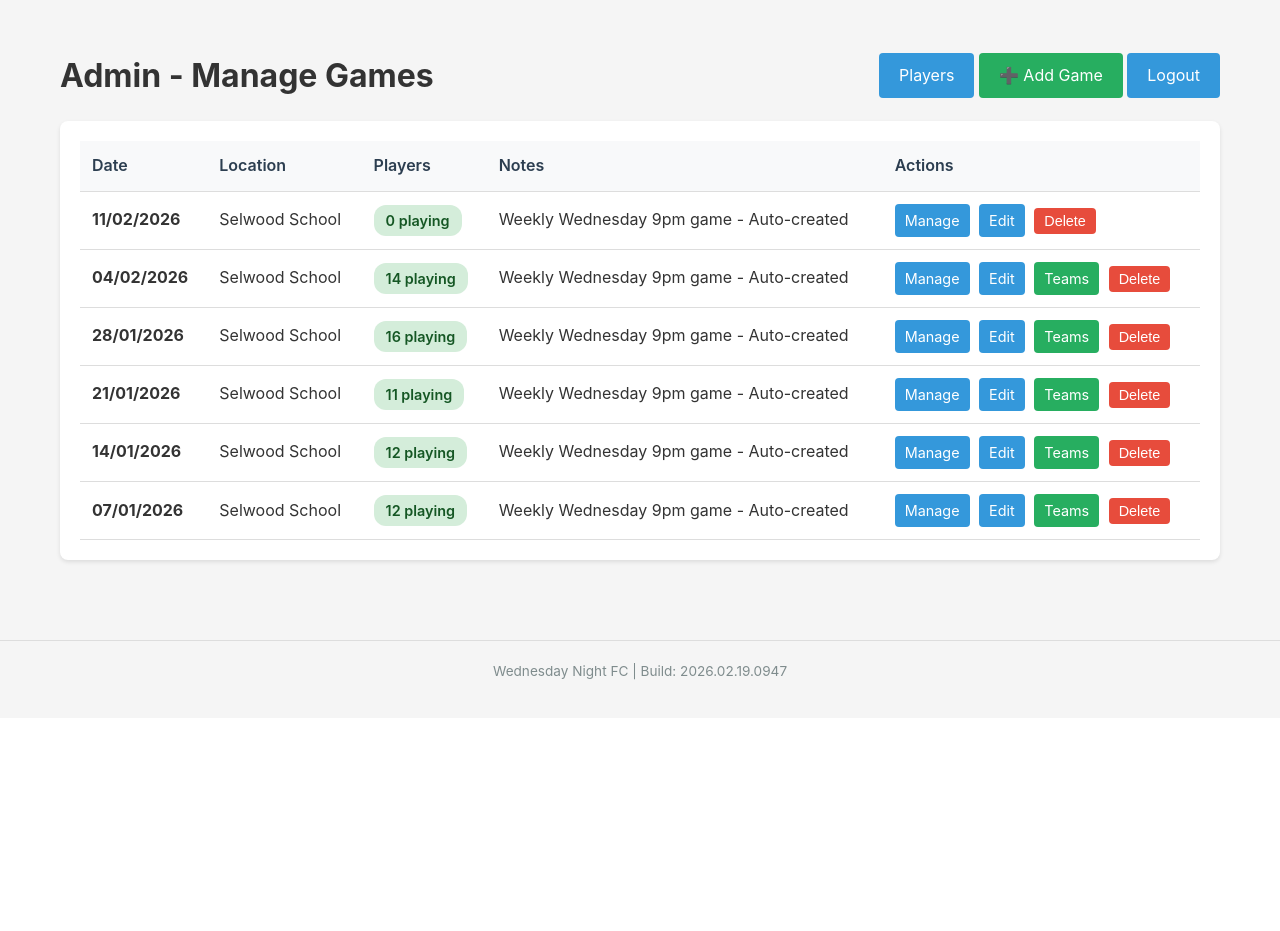
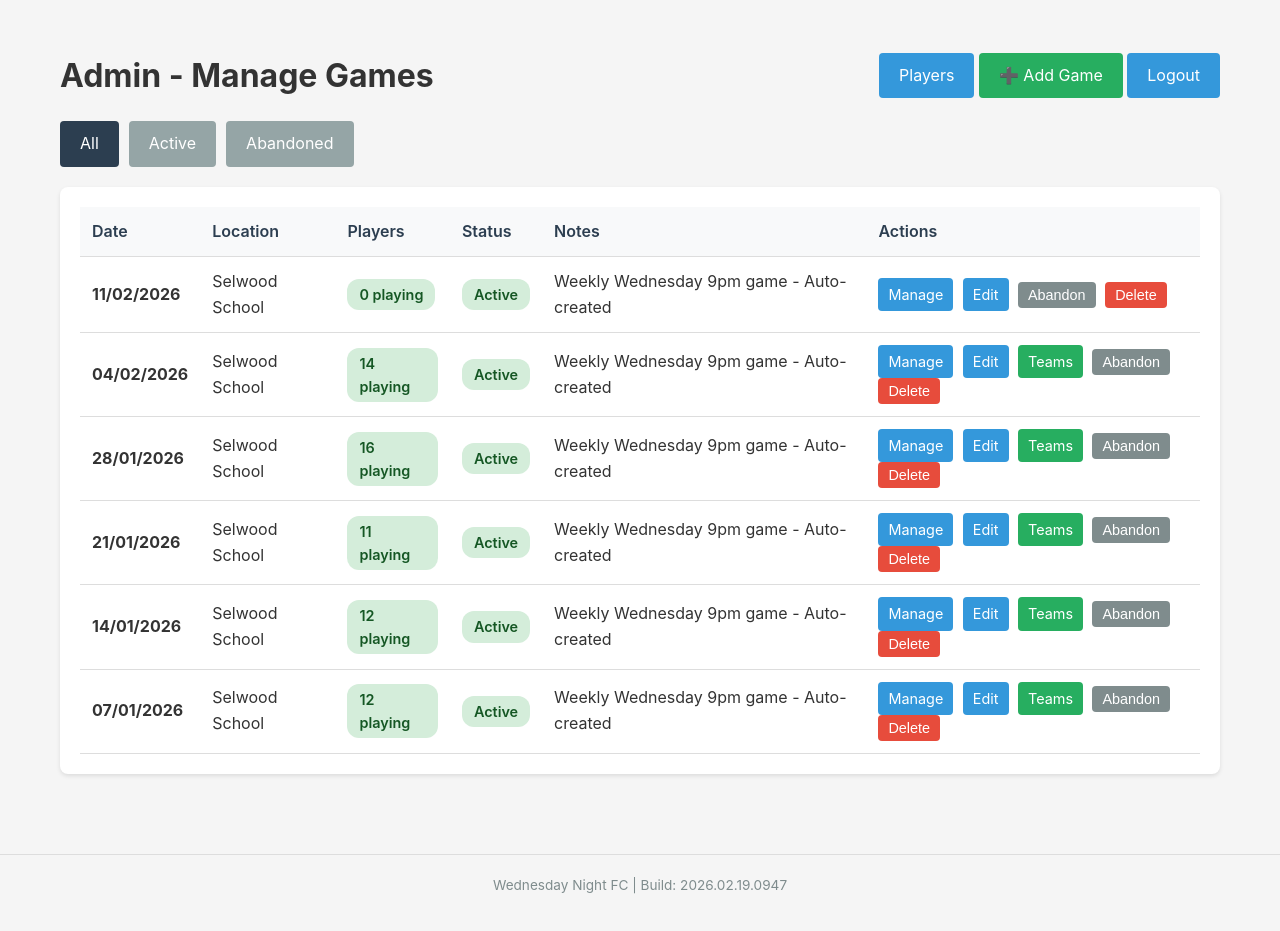
Before and after one commit to counterfitninja/wednesdaynite, a Flask app: page /admin/games in a window 1280 px wide. Shown: the part 198-1129 px from the top of the page. Before the commit the page ends 878 px from the top, so only its background shows below. Run offline with Flask 3, Linux system fonts and the light colour scheme; the visitor is signed in with stand-in values (Sample User, id 1); data comes from the database, SQL or seed files in the repository.

Commit message:
Add abandoned match workflow, admin filtering, and project docs

```diff
--- a/app.py
+++ b/app.py
@@ -30,7 +30,9 @@ def inject_build_version():
         with get_db() as conn:
             latest_pending = conn.execute('''
                 SELECT id FROM games
-                WHERE date <= date('now') AND (team1_score IS NULL OR team2_score IS NULL)
+                WHERE date <= date('now')
+                    AND (is_abandoned IS NULL OR is_abandoned = 0)
+                    AND (team1_score IS NULL OR team2_score IS NULL)
                 ORDER BY date DESC
                 LIMIT 1
             ''').fetchone()
@@ -38,6 +40,7 @@ def inject_build_version():
             latest_completed = conn.execute('''
                 SELECT id FROM games
                 WHERE date <= date('now')
+                    AND (is_abandoned IS NULL OR is_abandoned = 0)
                 ORDER BY date DESC
                 LIMIT 1
             ''').fetchone()
@@ -127,6 +130,7 @@ def init_db():
                 notes TEXT,
                 team1_score INTEGER,
                 team2_score INTEGER,
+                is_abandoned INTEGER DEFAULT 0,
                 created_at TIMESTAMP DEFAULT CURRENT_TIMESTAMP
             )
         ''')
@@ -200,6 +204,13 @@ def init_db():
             conn.execute('ALTER TABLE games ADD COLUMN team2_score INTEGER')
         except sqlite3.OperationalError:
             pass  # Column already exists
+
+        try:
+            conn.execute('ALTER TABLE games ADD COLUMN is_abandoned INTEGER DEFAULT 0')
+        except sqlite3.OperationalError:
+            pass  # Column already exists
+
+        conn.execute('UPDATE games SET is_abandoned = 0 WHERE is_abandoned IS NULL')
 
         # Ensure default alias for known mapping
         conn.execute("UPDATE players SET alias = 'you' WHERE name = 'Dave Bird' AND (alias IS NULL OR alias = '')")
@@ -280,7 +291,8 @@ def index():
                 'notes': game['notes'],
                 'players_count': attendance['count'] if attendance else 0,
                 'team1_score': team1_score,
-                'team2_score': team2_score
+                'team2_score': team2_score,
+                'is_abandoned': game['is_abandoned'] if 'is_abandoned' in game.keys() else 0
             })
 
     return render_template('index.html', games=game_data, is_admin=session.get('logged_in'))
@@ -293,8 +305,27 @@ def admin():
 @app.route('/admin/games')
 @login_required
 def admin_games():
+    status_filter = request.args.get('status', 'all')
+    if status_filter not in ('all', 'active', 'abandoned'):
+        status_filter = 'all'
+
     with get_db() as conn:
-        games = conn.execute('SELECT * FROM games ORDER BY date DESC LIMIT 20').fetchall()
+        if status_filter == 'active':
+            games = conn.execute('''
+                SELECT * FROM games
+                WHERE is_abandoned = 0 OR is_abandoned IS NULL
+                ORDER BY date DESC
+                LIMIT 20
+            ''').fetchall()
+        elif status_filter == 'abandoned':
+            games = conn.execute('''
+                SELECT * FROM games
+                WHERE is_abandoned = 1
+                ORDER BY date DESC
+                LIMIT 20
+            ''').fetchall()
+        else:
+            games = conn.execute('SELECT * FROM games ORDER BY date DESC LIMIT 20').fetchall()
 
         game_data = []
         for game in games:
@@ -309,17 +340,23 @@ def admin_games():
                 'date': game['date'],
                 'location': game['location'],
                 'notes': game['notes'],
-                'players_count': attendance['count'] if attendance else 0
+                'players_count': attendance['count'] if attendance else 0,
+                'is_abandoned': game['is_abandoned'] if 'is_abandoned' in game.keys() else 0
             })
 
-    return render_template('admin_games.html', games=game_data)
+    return render_template('admin_games.html', games=game_data, status_filter=status_filter)
 
 @app.route('/admin/players')
 @login_required
 def admin_players():
     with get_db() as conn:
         # Get total number of games (excluding future games)
-        total_games_count = conn.execute("SELECT COUNT(*) as count FROM games WHERE date <= date('now')").fetchone()['count']
+        total_games_count = conn.execute("""
+            SELECT COUNT(*) as count
+            FROM games
+            WHERE date <= date('now')
+                AND (is_abandoned IS NULL OR is_abandoned = 0)
+        """).fetchone()['count']
 
         # Get player data with attendance statistics
         players = conn.execute('''
@@ -330,11 +367,19 @@ def admin_players():
                 p.phone,
                 p.email,
                 p.skill_rating,
-                COUNT(DISTINCT CASE WHEN a.status = 'playing' AND g.date <= date('now') THEN a.game_id END) as games_played,
+                COUNT(DISTINCT CASE
+                    WHEN a.status = 'playing'
+                        AND g.date <= date('now')
+                        AND (g.is_abandoned IS NULL OR g.is_abandoned = 0)
+                    THEN a.game_id END) as games_played,
                 ? as total_games,
                 CASE
                     WHEN ? > 0
-                    THEN ROUND((COUNT(DISTINCT CASE WHEN a.status = 'playing' AND g.date <= date('now') THEN a.game_id END) * 100.0 / ?), 1)
+                    THEN ROUND((COUNT(DISTINCT CASE
+                        WHEN a.status = 'playing'
+                            AND g.date <= date('now')
+                            AND (g.is_abandoned IS NULL OR g.is_abandoned = 0)
+                        THEN a.game_id END) * 100.0 / ?), 1)
                     ELSE 0
                 END as attendance_rate
             FROM players p
@@ -418,7 +463,9 @@ def leaderboard():
     with get_db() as conn:
         latest_pending = conn.execute('''
             SELECT id, date FROM games
-            WHERE date <= date('now') AND (team1_score IS NULL OR team2_score IS NULL)
+            WHERE date <= date('now')
+                AND (is_abandoned IS NULL OR is_abandoned = 0)
+                AND (team1_score IS NULL OR team2_score IS NULL)
             ORDER BY date DESC
             LIMIT 1
         ''').fetchone()
@@ -426,6 +473,7 @@ def leaderboard():
         latest_completed = conn.execute('''
             SELECT id, date FROM games
             WHERE date <= date('now')
+                AND (is_abandoned IS NULL OR is_abandoned = 0)
             ORDER BY date DESC
             LIMIT 1
         ''').fetchone()
@@ -457,6 +505,7 @@ def leaderboard():
             JOIN games g ON ta.game_id = g.id
             WHERE g.team1_score IS NOT NULL
                 AND g.team2_score IS NOT NULL
+                AND (g.is_abandoned IS NULL OR g.is_abandoned = 0)
                 AND strftime('%Y', g.date) = ?
             GROUP BY p.id, p.name
             HAVING total_games > 0
@@ -482,6 +531,7 @@ def leaderboard():
             FROM games
             WHERE team1_score IS NOT NULL
                 AND team2_score IS NOT NULL
+                AND (is_abandoned IS NULL OR is_abandoned = 0)
                 AND strftime('%Y', date) = ?
         ''', (str(current_year),)).fetchone()['count']
 
@@ -490,16 +540,25 @@ def leaderboard():
             SELECT COUNT(*) as count
             FROM games
             WHERE date <= date('now')
+                AND (is_abandoned IS NULL OR is_abandoned = 0)
         ''').fetchone()['count']
 
         attendance_data = conn.execute('''
             SELECT
                 p.id,
                 p.name,
-                COUNT(DISTINCT CASE WHEN a.status = 'playing' AND g.date <= date('now') THEN a.game_id END) as games_played,
+                COUNT(DISTINCT CASE
+                    WHEN a.status = 'playing'
+                        AND g.date <= date('now')
+                        AND (g.is_abandoned IS NULL OR g.is_abandoned = 0)
+                    THEN a.game_id END) as games_played,
                 CASE
                     WHEN ? > 0
-                    THEN ROUND(COUNT(DISTINCT CASE WHEN a.status = 'playing' AND g.date <= date('now') THEN a.game_id END) * 100.0 / ?, 1)
+                    THEN ROUND(COUNT(DISTINCT CASE
+                        WHEN a.status = 'playing'
+                            AND g.date <= date('now')
+                            AND (g.is_abandoned IS NULL OR g.is_abandoned = 0)
+                        THEN a.game_id END) * 100.0 / ?, 1)
                     ELSE 0
                 END as attendance_rate
             FROM players p
@@ -652,16 +711,22 @@ def edit_game(game_id):
             notes = request.form.get('notes', '')
             team1_score = request.form.get('team1_score', None)
             team2_score = request.form.get('team2_score', None)
+            is_abandoned = 1 if request.form.get('is_abandoned') == 'on' else 0
 
             # Convert empty strings to None for database
             team1_score = int(team1_score) if team1_score else None
             team2_score = int(team2_score) if team2_score else None
 
+            # Abandoned matches do not carry final scores
+            if is_abandoned:
+                team1_score = None
+                team2_score = None
+
             conn.execute('''
                 UPDATE games
-                SET date = ?, location = ?, notes = ?, team1_score = ?, team2_score = ?
+                SET date = ?, location = ?, notes = ?, team1_score = ?, team2_score = ?, is_abandoned = ?
                 WHERE id = ?
-            ''', (date, location, notes, team1_score, team2_score, game_id))
+            ''', (date, location, notes, team1_score, team2_score, is_abandoned, game_id))
             conn.commit()
 
             return redirect(url_for('admin_games'))
@@ -673,6 +738,26 @@ def edit_game(game_id):
             return "Game not found", 404
 
         return render_template('edit_game.html', game=game)
+
+@app.route('/games/<int:game_id>/abandoned', methods=['POST'])
+@login_required
+def toggle_game_abandoned(game_id):
+    abandoned = 1 if request.form.get('abandoned') == '1' else 0
+
+    with get_db() as conn:
+        if abandoned:
+            conn.execute('''
+                UPDATE games
+                SET is_abandoned = 1,
+                    team1_score = NULL,
+                    team2_score = NULL
+                WHERE id = ?
+            ''', (game_id,))
+        else:
+            conn.execute('UPDATE games SET is_abandoned = 0 WHERE id = ?', (game_id,))
+        conn.commit()
+
+    return redirect(url_for('admin_games'))
 
 @app.route('/games/<int:game_id>/delete', methods=['POST'])
 @login_required
--- a/templates/admin_games.html
+++ b/templates/admin_games.html
@@ -12,6 +12,12 @@
     </div>
 </div>
 
+<div style="display: flex; gap: 10px; margin-bottom: 20px; flex-wrap: wrap;">
+    <a href="/admin/games?status=all" class="btn" style="background: {{ '#2c3e50' if status_filter == 'all' else '#95a5a6' }};">All</a>
+    <a href="/admin/games?status=active" class="btn" style="background: {{ '#27ae60' if status_filter == 'active' else '#95a5a6' }};">Active</a>
+    <a href="/admin/games?status=abandoned" class="btn" style="background: {{ '#7f8c8d' if status_filter == 'abandoned' else '#95a5a6' }};">Abandoned</a>
+</div>
+
 {% if games %}
 <div class="card">
     <table>
@@ -20,6 +26,7 @@
                 <th>Date</th>
                 <th>Location</th>
                 <th>Players</th>
+                <th>Status</th>
                 <th>Notes</th>
                 <th>Actions</th>
             </tr>
@@ -30,12 +37,30 @@
                 <td><strong>{{ game.date|ukdate }}</strong></td>
                 <td>{{ game.location or 'N/A' }}</td>
                 <td><span class="badge badge-success">{{ game.players_count }} playing</span></td>
+                <td>
+                    {% if game.is_abandoned %}
+                        <span class="badge" style="background-color: #7f8c8d;">Abandoned</span>
+                    {% else %}
+                        <span class="badge badge-success">Active</span>
+                    {% endif %}
+                </td>
                 <td>{{ game.notes[:50] if game.notes else '' }}{{ '...' if game.notes and game.notes|length > 50 else '' }}</td>
                 <td>
                     <a href="/games/{{ game.id }}" class="btn" style="padding: 5px 10px; font-size: 0.9em; margin-right: 5px;">Manage</a>
                     <a href="/games/{{ game.id }}/edit" class="btn" style="padding: 5px 10px; font-size: 0.9em; margin-right: 5px; background-color: #3498db;">Edit</a>
-                    {% if game.players_count >= 2 %}
+                    {% if game.players_count >= 2 and not game.is_abandoned %}
                     <a href="/games/{{ game.id }}/teams" class="btn btn-success" style="padding: 5px 10px; font-size: 0.9em; margin-right: 5px;">Teams</a>
+                    {% endif %}
+                    {% if game.is_abandoned %}
+                    <form action="/games/{{ game.id }}/abandoned" method="POST" style="display: inline;" onsubmit="return confirm('Restore this game from abandoned status?');">
+                        <input type="hidden" name="abandoned" value="0">
+                        <button type="submit" class="btn" style="padding: 5px 10px; font-size: 0.9em; margin-right: 5px; background-color: #95a5a6;">Restore</button>
+                    </form>
+                    {% else %}
+                    <form action="/games/{{ game.id }}/abandoned" method="POST" style="display: inline;" onsubmit="return confirm('Mark this game as abandoned? Scores for this game will be cleared and excluded from stats.');">
+                        <input type="hidden" name="abandoned" value="1">
+                        <button type="submit" class="btn" style="padding: 5px 10px; font-size: 0.9em; margin-right: 5px; background-color: #7f8c8d;">Abandon</button>
+                    </form>
                     {% endif %}
                     <form action="/games/{{ game.id }}/delete" method="POST" style="display: inline;" onsubmit="return confirm('Are you sure you want to delete this game? This will also delete all attendance records.');">
                         <button type="submit" class="btn btn-danger" style="padding: 5px 10px; font-size: 0.9em;">Delete</button>
@@ -48,7 +73,7 @@
 </div>
 {% else %}
 <div class="card">
-    <p>No games recorded yet. <a href="/games/add">Add your first game</a>!</p>
+    <p>No games found for this filter. <a href="/games/add">Add a game</a> or switch filter above.</p>
 </div>
 {% endif %}
 {% endblock %}
--- a/templates/edit_game.html
+++ b/templates/edit_game.html
@@ -24,6 +24,11 @@
             <textarea id="notes" name="notes">{{ game.notes or '' }}</textarea>
         </div>
 
+        <div class="form-group" style="display: flex; align-items: center; gap: 10px;">
+            <input type="checkbox" id="is_abandoned" name="is_abandoned" {% if game.is_abandoned %}checked{% endif %} style="width: auto;">
+            <label for="is_abandoned" style="margin: 0;">Mark this match as abandoned (excluded from stats)</label>
+        </div>
+
         <div class="grid" style="grid-template-columns: repeat(2, 1fr); gap: 20px;">
             <div class="form-group">
                 <label for="team1_score">Team 1 (Pink) Score</label>
--- a/templates/leaderboard.html
+++ b/templates/leaderboard.html
@@ -7,7 +7,7 @@
 
 <div class="card">
     <h1>🏆 Win Leaderboard</h1>
-    <p style="color: #7f8c8d;">Players with most wins this year</p>
+    <p style="color: #7f8c8d;">Players with most wins this year (abandoned matches excluded)</p>
 </div>
 
 <div style="display: flex; gap: 10px; margin-bottom: 20px; flex-wrap: wrap;">
```
Also changed, not shown: RELEASE_CHECKLIST.md (added, +54 -0 lines), templates/game_detail.html (+10 -1 lines), templates/index.html (+10 -2 lines), CHANGELOG.md (added), README.md.
